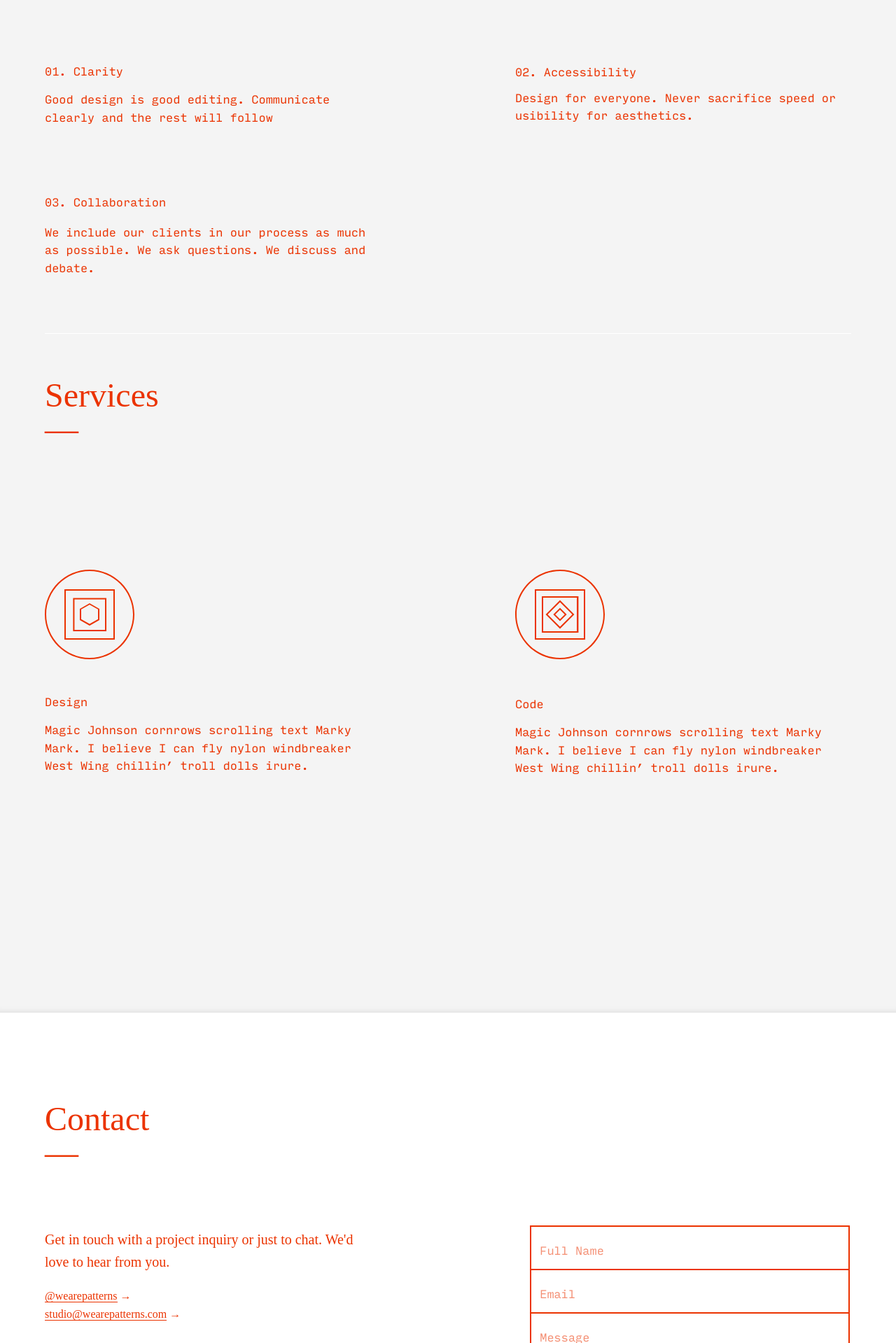
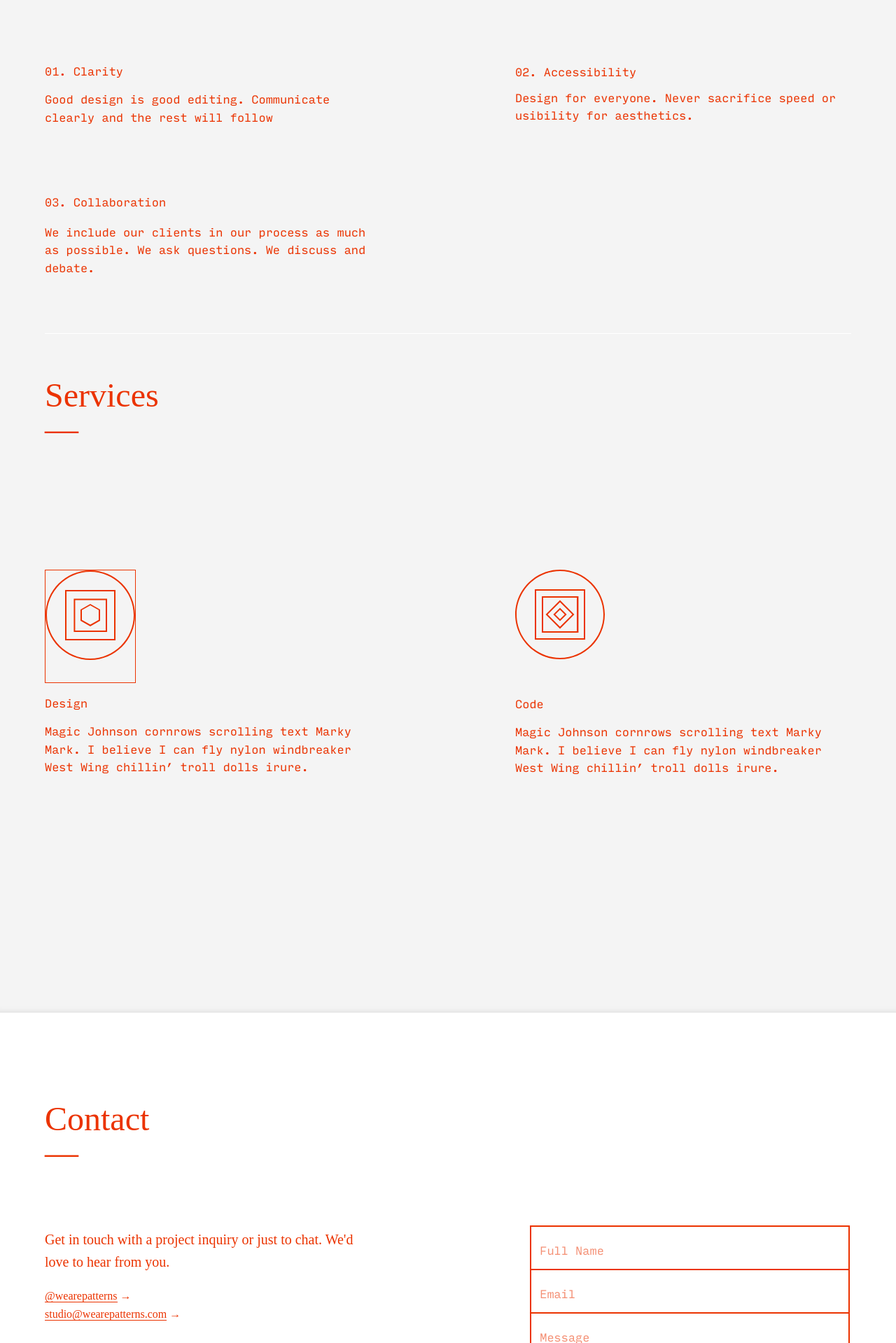
Before and after one commit to wearepatterns/wearepatterns.github.io, a Jekyll site: the page built from index.markdown, in a window 1280 px wide. Shown: the part 752-2671 px from the top of the page at 70% size. Built offline with Jekyll 4.4.1, drawn with Linux system fonts in a browser that asks for light colours.

Commit message:
Update new.html

```diff
--- a/_layouts/new.html
+++ b/_layouts/new.html
@@ -81,7 +81,7 @@
             <br>&mdash;</h5>
             <div class="flex-ns flex-wrap-ns justify-between-ns input-mono fw3" style="max-width:80rem;">
             	<div class="mb5 measure-ns">
-            	    <img class="pt4 pt5-l mt0 w3 w4-l center" src="/design2.svg">
+            	    <img class="mt4 mt5-l mt0 w3 w4-l center ba" src="/design2.svg">
                     <h2 class="f5 fw3 normal lh-title">Design</h2>
 		    <p>Magic Johnson cornrows scrolling text Marky Mark. I believe I can fly nylon windbreaker West Wing chillin’ troll dolls irure.</p>
                 </div>
```
